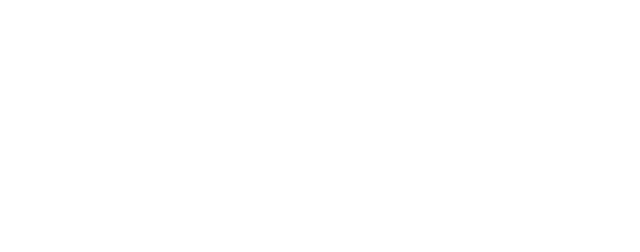
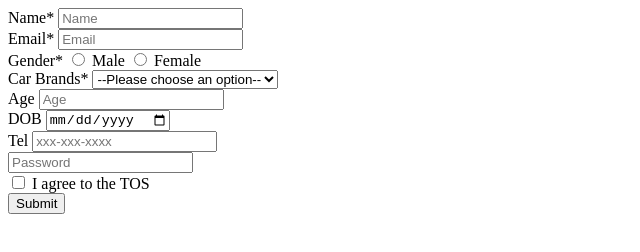
Before and after one commit to acciojob/signup-form-car-nigam85, a website: page main.html in a window 1280 px wide. Shown: the whole page, without its empty margins (0-640 px from the left). Drawn offline with Linux system fonts and the light colour scheme.

Commit message:
created a submission

```diff
--- a/main.html
+++ b/main.html
@@ -8,6 +8,45 @@
 
 <body>
 	<!-- the entire body must be written by student -->
+	<form action="submit.php" method="get">
+		<label for="name">Name*</label>
+		<input type="text" id="name"  name="name" placeholder="Name" required><br>
+
+		<label for="email">Email*</label>
+		<input type="text" id="email"  name="email" placeholder="Email" required><br>
+
+		<label for="gender">Gender*</label>
+		<input type="radio"  id="gender_m" name="gender" value="male" required>
+		<label for="gender_m">Male</label>
+		<input type="radio"  id="gender_f" name="gender" value="female" required>
+		<label for="gender_m">Female</label><br>
+
+		<label for="cars">Car Brands*</label>
+		<select id="cars" name="cars" required>
+		<option value=""disabled selected>--Please choose an option--</option>
+		  <option value="bmw">BMW</option>
+		  <option value="audi">Audi</option>
+		  <option value="mercedez">Mercedez</option>
+		</select><br>
+
+		<label for="age">Age</label>
+		<input type="number" id="age"  name="age" placeholder="Age" required><br>
+
+		<label for="dob">DOB</label>
+		<input type="date" id="dob" name="dob" required><br>
+
+		<label for="tel">Tel</label>
+		<input type="tel" id="tel" name="tel" placeholder="xxx-xxx-xxxx"><br>
+
+		<label for="password"></label>
+		<input type="password" id="password" name="password"placeholder="Password" required><br>
+
+		<label for="tos">
+			<input type="checkbox" id="tos" name="tos" required>
+			I agree to the TOS</label><br>
+
+	<button type="submit">Submit</button>
+</form>
     <script type="text/javascript" src="./script.js">
 </script>
 
```
